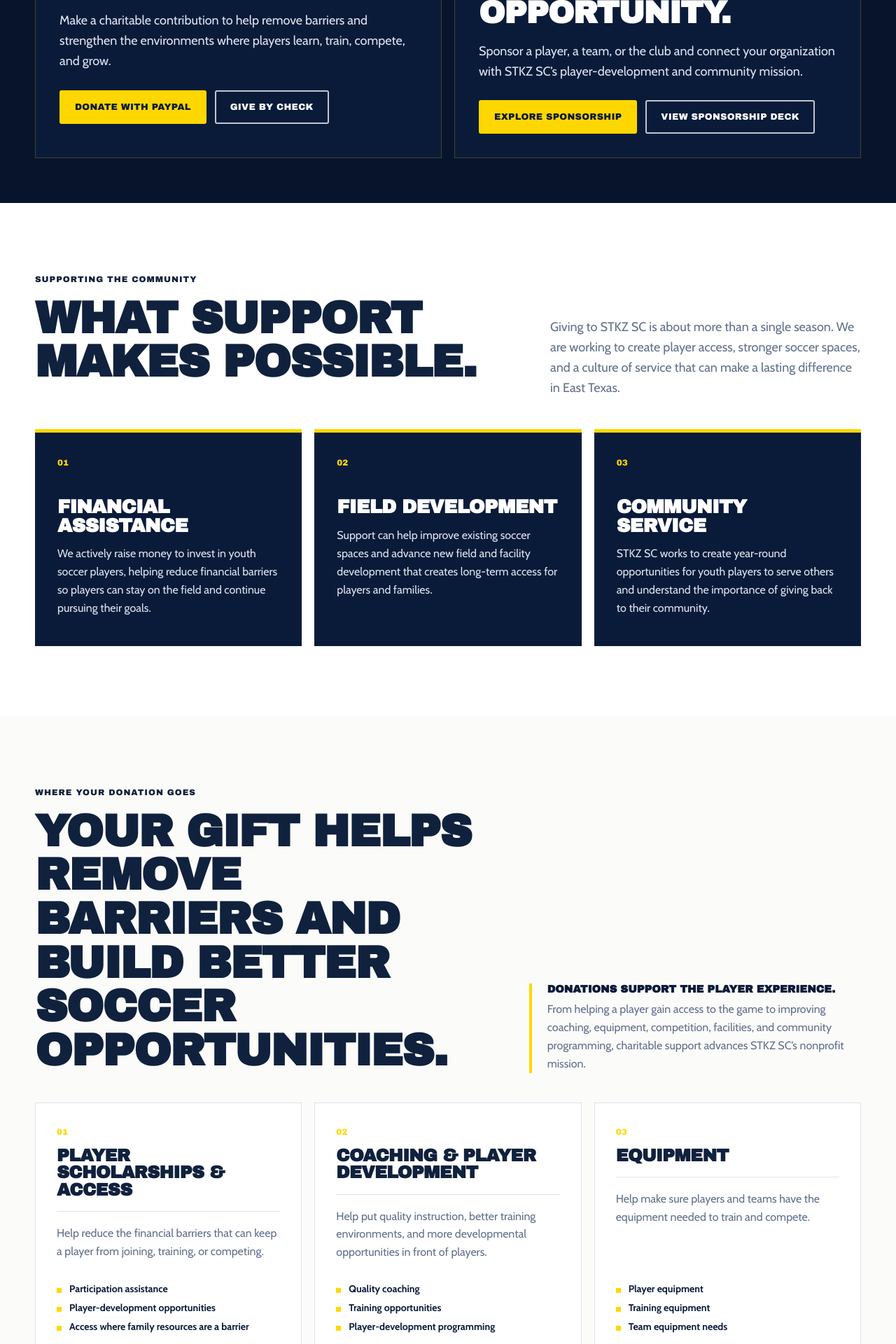
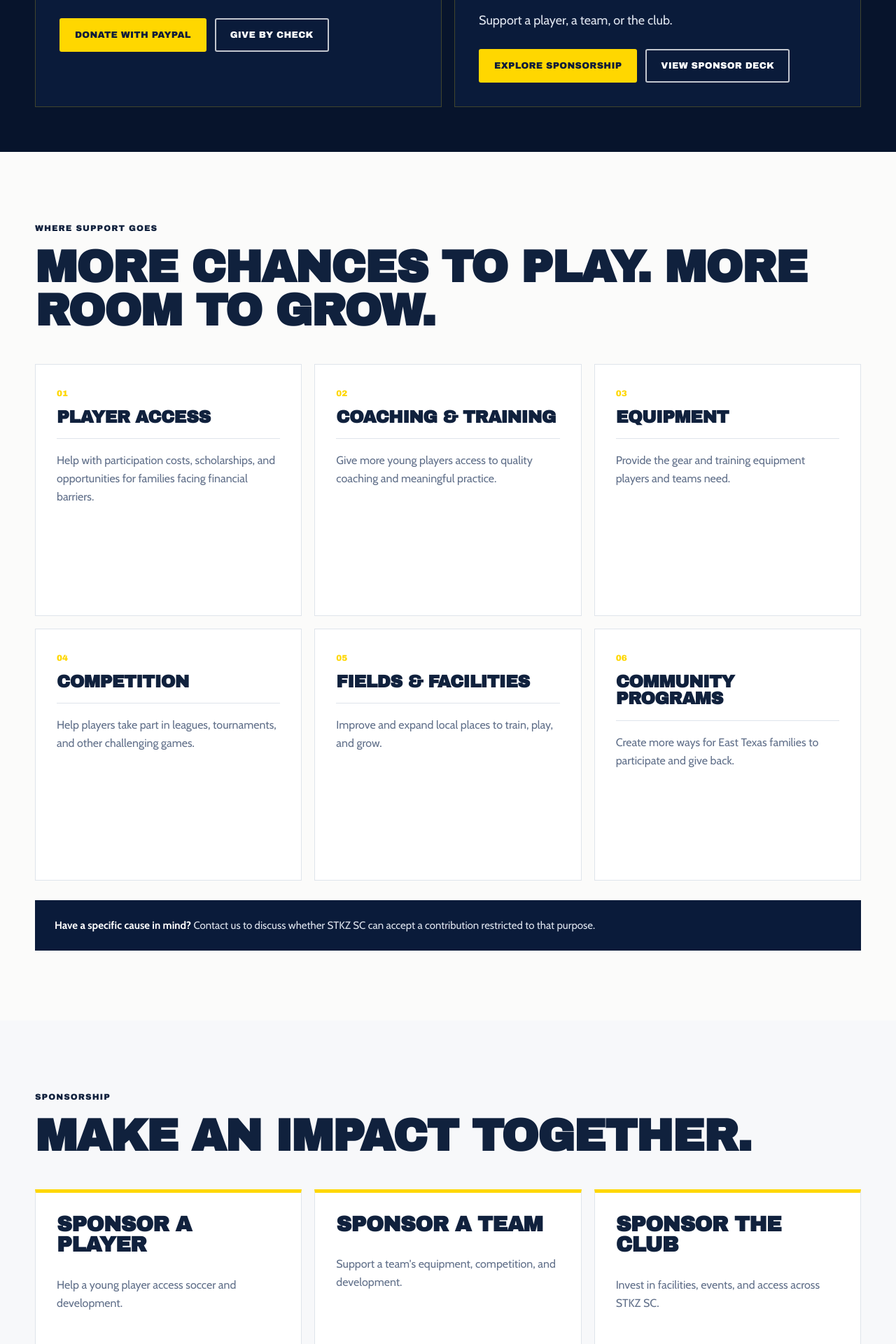
Before and after one commit to b8r0a3d4/stkz-sc-website, a Next.js app: page /donate in a window 1280 px wide. Shown: the part 880-2800 px from the top of the page at 70% size. Built offline with nearby package versions, Linux system fonts and the light colour scheme.

Commit message:
Consolidate repetitive STKZ content on app/donate/page.js

```diff
--- a/app/donate/page.js
+++ b/app/donate/page.js
@@ -6,76 +6,22 @@ import { site } from "@/data/site";
 
 export const metadata = {
   title: "Support STKZ | Donate & Sponsor",
-  description: "Support STKZ SC through charitable giving, sponsorship, player access, field development, and community soccer opportunities in East Texas.",
+  description: "Support player scholarships, coaching, equipment, competition, facilities, and community soccer through STKZ SC.",
 };
 
 const impact = [
-  {
-    number: "01",
-    title: "Player Scholarships & Access",
-    copy: "Help reduce the financial barriers that can keep a player from joining, training, or competing.",
-    uses: ["Participation assistance", "Player-development opportunities", "Access where family resources are a barrier"],
-  },
-  {
-    number: "02",
-    title: "Coaching & Player Development",
-    copy: "Help put quality instruction, better training environments, and more developmental opportunities in front of players.",
-    uses: ["Quality coaching", "Training opportunities", "Player-development programming"],
-  },
-  {
-    number: "03",
-    title: "Equipment",
-    copy: "Help make sure players and teams have the equipment needed to train and compete.",
-    uses: ["Player equipment", "Training equipment", "Team equipment needs"],
-  },
-  {
-    number: "04",
-    title: "Competition",
-    copy: "Help create access to meaningful competitive experiences that challenge players and expand opportunity.",
-    uses: ["League competition", "Tournaments and events", "Competitive player opportunities"],
-  },
-  {
-    number: "05",
-    title: "Facilities",
-    copy: "Help build and improve places where players can train more often, play more games, and stay connected to soccer.",
-    uses: ["Training spaces", "Field and facility improvements", "Expanded community access"],
-  },
-  {
-    number: "06",
-    title: "Community Soccer Access",
-    copy: "Help STKZ SC create more ways for players and families across East Texas to experience quality soccer.",
-    uses: ["Access-focused programming", "Community opportunities", "Mission-driven soccer initiatives"],
-  },
+  { title: "Player Access", copy: "Help with participation costs, scholarships, and opportunities for families facing financial barriers." },
+  { title: "Coaching & Training", copy: "Give more young players access to quality coaching and meaningful practice." },
+  { title: "Equipment", copy: "Provide the gear and training equipment players and teams need." },
+  { title: "Competition", copy: "Help players take part in leagues, tournaments, and other challenging games." },
+  { title: "Fields & Facilities", copy: "Improve and expand local places to train, play, and grow." },
+  { title: "Community Programs", copy: "Create more ways for East Texas families to participate and give back." },
 ];
 
 const sponsorships = [
-  {
-    title: "Sponsor a Player",
-    copy: "Help create a player-access opportunity by supporting participation, development, equipment, or competition costs through STKZ SC.",
-  },
-  {
-    title: "Sponsor a Team",
-    copy: "Support a team environment through competition, equipment, travel-related needs, development opportunities, or other approved team expenses.",
-  },
-  {
-    title: "Sponsor the Club",
-    copy: "Create broader impact across STKZ SC through club-wide support, facilities, events, development initiatives, or community programming.",
-  },
-];
-
-const communityImpact = [
-  {
-    title: "Financial Assistance",
-    copy: "We actively raise money to invest in youth soccer players, helping reduce financial barriers so players can stay on the field and continue pursuing their goals.",
-  },
-  {
-    title: "Field Development",
-    copy: "Support can help improve existing soccer spaces and advance new field and facility development that creates long-term access for players and families.",
-  },
-  {
-    title: "Community Service",
-    copy: "STKZ SC works to create year-round opportunities for youth players to serve others and understand the importance of giving back to their community.",
-  },
+  { title: "Sponsor a Player", copy: "Help a young player access soccer and development." },
+  { title: "Sponsor a Team", copy: "Support a team's equipment, competition, and development." },
+  { title: "Sponsor the Club", copy: "Invest in facilities, events, and access across STKZ SC." },
 ];
 
 export default function DonatePage() {
@@ -90,7 +36,7 @@ export default function DonatePage() {
       <PageHero
         eyebrow="Support STKZ SC"
         title="Help create the next opportunity."
-        copy="Donate, sponsor, or partner with STKZ SC to expand access to quality soccer, player development, competition, facilities, and community opportunity in East Texas."
+        copy="Make a difference for young players in Jacksonville and East Texas. Give, sponsor, or partner with us."
         image={media.support}
         imageAlt="Youth soccer players competing during a match"
         variant="cover"
@@ -100,133 +46,70 @@ export default function DonatePage() {
         <div className="container support-choice-grid">
           <article className="support-choice-card">
             <p className="eyebrow gold">Donate</p>
-            <h2>Give directly to the mission.</h2>
-            <p>Make a charitable contribution to help remove barriers and strengthen the environments where players learn, train, compete, and grow.</p>
+            <h2>Give directly.</h2>
+            <p>Every contribution helps strengthen access to youth soccer.</p>
             <div className="button-row">
               <a className="button button-gold" href={paypalUrl} target="_blank" rel="noreferrer">Donate with PayPal</a>
               <a className="button button-outline-light" href={checkEmail}>Give by Check</a>
             </div>
           </article>
-
           <article className="support-choice-card support-choice-sponsor">
             <p className="eyebrow gold">Sponsor</p>
-            <h2>Put your business behind the opportunity.</h2>
-            <p>Sponsor a player, a team, or the club and connect your organization with STKZ SC’s player-development and community mission.</p>
+            <h2>Back the next generation.</h2>
+            <p>Support a player, a team, or the club.</p>
             <div className="button-row">
               <a className="button button-gold" href="#sponsorship">Explore Sponsorship</a>
-              <a className="button button-outline-light" href={sponsorshipDeckUrl} target="_blank" rel="noreferrer">View Sponsorship Deck</a>
+              <a className="button button-outline-light" href={sponsorshipDeckUrl} target="_blank" rel="noreferrer">View Sponsor Deck</a>
             </div>
           </article>
         </div>
       </section>
 
-      <section className="section community-impact-section">
-        <div className="container section-heading split-heading">
-          <div>
-            <p className="eyebrow">Supporting the Community</p>
-            <h2>What support makes possible.</h2>
-          </div>
-          <p>Giving to STKZ SC is about more than a single season. We are working to create player access, stronger soccer spaces, and a culture of service that can make a lasting difference in East Texas.</p>
+      <section className="section donation-use-section">
+        <div className="container section-heading">
+          <p className="eyebrow">Where Support Goes</p>
+          <h2>More chances to play. More room to grow.</h2>
         </div>
-
-        <div className="card-grid three community-impact-grid">
-          {communityImpact.map((item, index) => (
-            <article className="community-impact-card" key={item.title}>
-              <span>0{index + 1}</span>
-              <h3>{item.title}</h3>
+        <div className="card-grid three donate-impact-grid">
+          {impact.map((item, index) => (
+            <article className="donate-impact-card" key={item.title}>
+              <div className="impact-card-top">
+                <span>0{index + 1}</span>
+                <h3>{item.title}</h3>
+              </div>
               <p>{item.copy}</p>
             </article>
           ))}
         </div>
-      </section>
-
-      <section className="section donation-use-section">
-        <div className="container donation-use-heading">
-          <div>
-            <p className="eyebrow">Where Your Donation Goes</p>
-            <h2>Your gift helps remove barriers and build better soccer opportunities.</h2>
-          </div>
-          <div className="donation-use-callout">
-            <strong>Donations support the player experience.</strong>
-            <p>From helping a player gain access to the game to improving coaching, equipment, competition, facilities, and community programming, charitable support advances STKZ SC’s nonprofit mission.</p>
-          </div>
-        </div>
-
-        <div className="card-grid three donate-impact-grid">
-          {impact.map((item) => (
-            <article className="donate-impact-card" key={item.number}>
-              <div className="impact-card-top">
-                <span>{item.number}</span>
-                <h3>{item.title}</h3>
-              </div>
-              <p>{item.copy}</p>
-              <ul className="impact-use-list">
-                {item.uses.map((use) => <li key={use}>{use}</li>)}
-              </ul>
-            </article>
-          ))}
-        </div>
-
         <div className="container donation-use-note">
-          <p><strong>Want your gift to support a specific area?</strong> Tell us what matters most to you. STKZ SC will explain the current options and whether a contribution can be accepted for that specific purpose.</p>
-        </div>
-      </section>
-
-      <section className="section section-navy giving-methods-section">
-        <div className="container giving-methods-grid">
-          <div>
-            <p className="eyebrow gold">Ways to Give</p>
-            <h2>Choose the giving method that works for you.</h2>
-            <p className="giving-methods-lead">STKZ SC accepts charitable donations of any amount. Use PayPal for online giving or contact us for current check-mailing instructions.</p>
-          </div>
-
-          <article className="giving-method-card">
-            <span>01</span>
-            <h3>PayPal</h3>
-            <p>Make an online contribution through the STKZ SC PayPal donation page.</p>
-            <a className="button button-gold" href={paypalUrl} target="_blank" rel="noreferrer">Donate with PayPal</a>
-          </article>
-
-          <article className="giving-method-card">
-            <span>02</span>
-            <h3>Check</h3>
-            <p>Prefer to give by check? Contact STKZ SC for the current payee and mailing instructions before sending your contribution.</p>
-            <a className="button button-outline-light" href={checkEmail}>Get Check Instructions</a>
-          </article>
+          <p><strong>Have a specific cause in mind?</strong> Contact us to discuss whether STKZ SC can accept a contribution restricted to that purpose.</p>
         </div>
       </section>
 
       <section className="section sponsorship-section" id="sponsorship">
-        <div className="container section-heading split-heading">
-          <div>
-            <p className="eyebrow">Sponsorship</p>
-            <h2>Sponsor a player. A team. Or the club.</h2>
-          </div>
-          <p>Business and community partners can support STKZ SC at different levels. We’ll help identify the sponsorship structure that fits your goals and the part of the mission you want to support.</p>
+        <div className="container section-heading">
+          <p className="eyebrow">Sponsorship</p>
+          <h2>Make an impact together.</h2>
         </div>
-
         <div className="card-grid three sponsorship-options">
           {sponsorships.map((item) => (
             <article className="sponsorship-option-card" key={item.title}>
               <h3>{item.title}</h3>
               <p>{item.copy}</p>
-              <a href="#sponsor-form" className="text-link">Start this conversation →</a>
+              <a href="#sponsor-form" className="text-link">Get in Touch →</a>
             </article>
           ))}
         </div>
-
         <div className="container sponsorship-deck-band">
           <div>
-            <p className="eyebrow gold">Sponsorship Deck</p>
-            <h3>See partnership opportunities.</h3>
-            <p>Review the current STKZ SC sponsorship deck, then contact us about the player, team, club, event, or community opportunity you would like to support.</p>
+            <p className="eyebrow gold">Partnership Options</p>
+            <h3>Explore the sponsorship deck.</h3>
           </div>
           <div className="sponsorship-deck-actions">
             <a className="button button-gold" href={sponsorshipDeckUrl} target="_blank" rel="noreferrer">View Deck</a>
             <a className="button button-outline-light" href={sponsorshipDeckDownloadUrl} target="_blank" rel="noreferrer">Download Deck</a>
           </div>
         </div>
-
         <div className="container sponsor-form-wrap" id="sponsor-form">
           <SponsorForm />
         </div>
@@ -236,36 +119,14 @@ export default function DonatePage() {
         <div className="container donate-legal-grid">
           <div>
             <p className="eyebrow">501(c)(3) Information</p>
-            <h2>Charitable giving with documentation.</h2>
+            <h2>Giving with confidence.</h2>
           </div>
           <div className="content-card nonprofit-card">
             <h3>STKZ SC</h3>
-            <p>STKZ SC operates as a 501(c)(3) nonprofit youth soccer organization.</p>
-            <p><strong>Charitable donations to STKZ SC are tax-deductible to the fullest extent allowed by law.</strong> Contribution acknowledgments are issued for qualifying charitable gifts.</p>
-            <p className="legal-note">Sponsorships that include advertising, promotional benefits, goods, or services may be treated differently from charitable donations. Sponsors should consult their tax adviser regarding their specific contribution.</p>
-            <a href={documentationEmail} className="text-link">Request nonprofit documentation →</a>
-          </div>
-        </div>
-      </section>
-
-      <section className="donor-note">
-        <div className="container donor-note-inner">
-          <p className="eyebrow gold">Donor Intent</p>
-          <p>You are welcome to tell us which part of the mission matters most to you. Unless STKZ SC formally accepts a contribution as restricted to a specific purpose, gifts are used where they can best advance the club’s charitable mission and player-access goals.</p>
-        </div>
-      </section>
-
-      <section className="cta-section">
-        <div className="container cta-inner">
-          <div>
-            <p className="eyebrow">Support STKZ SC</p>
-            <h2>Help us create more chances to play, grow, compete, and give back.</h2>
-            <p>Choose a charitable gift, sponsorship, or community partnership and help STKZ SC create more opportunity for players and families.</p>
-          </div>
-          <div className="cta-actions">
-            <a href={paypalUrl} target="_blank" rel="noreferrer" className="button button-navy">Donate Now</a>
-            <a href="#sponsorship" className="button button-outline-dark">Become a Sponsor</a>
-            <Link href="/access" className="button button-outline-dark">Our Mission</Link>
+            <p>STKZ SC operates as a 501(c)(3) nonprofit youth soccer organization. Charitable donations are tax-deductible to the fullest extent allowed by law, and acknowledgments are issued for qualifying gifts.</p>
+            <p className="legal-note">Sponsorships that include advertising, promotional benefits, goods, or services may be treated differently from charitable donations. Consult your tax adviser about your contribution.</p>
+            <p><strong>Donor intent:</strong> Let us know what matters most to you. Unless STKZ SC formally accepts a gift restricted to a specific purpose, donations are used where they can best advance the club's charitable mission and player-access goals.</p>
+            <a href={documentationEmail} className="text-link">Request Nonprofit Documentation →</a>
           </div>
         </div>
       </section>
```
